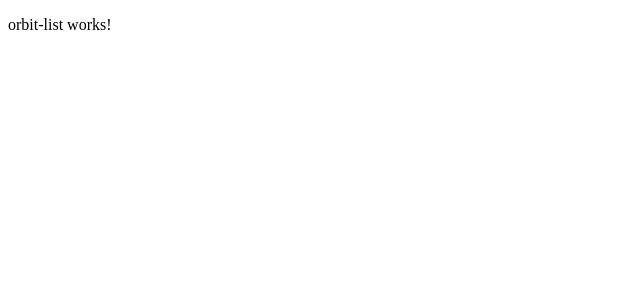
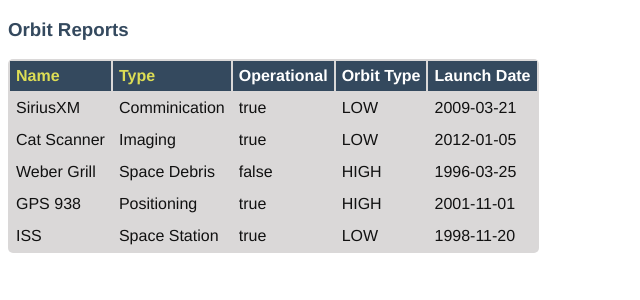
Before and after one commit to colefortner/orbit-report, an Angular app in the folder orbit-report/: page / in a window 1280 px wide. Shown: the top 300 px of the page, without its empty margins (0-640 px from the left). Built offline with nearby package versions, Linux system fonts and the light colour scheme.

Commit message:
4. Displayed Table of Satellites

```diff
--- a/orbit-report/src/app/app.component.css
+++ b/orbit-report/src/app/app.component.css
@@ -0,0 +1,14 @@
+
+.search-form {
+    margin-bottom: 40px;
+}
+
+button {
+    margin-left: 10px;
+    color: #fff;
+    background-color: #009b25;
+    border-radius: 4px;
+    padding: 2px 5px;
+    font-size: 18px;
+    cursor: pointer;
+}
--- a/orbit-report/src/app/app.component.ts
+++ b/orbit-report/src/app/app.component.ts
@@ -14,8 +14,8 @@
       new Satellite('SiriusXM', 'Comminication', '2009-03-21', 'LOW', true),
       new Satellite('Cat Scanner', 'Imaging', '2012-01-05', 'LOW', true),
       new Satellite('Weber Grill', 'Space Debris', '1996-03-25', 'HIGH', false),
-      new Satellite('SiriusXM', 'Comminication', '2001-11-01', 'HIGH', true),
-      new Satellite('SiriusXM', 'Comminication', '1998-11-20', 'LOW', true)
-    ]
+      new Satellite('GPS 938', 'Positioning', '2001-11-01', 'HIGH', true),
+      new Satellite('ISS', 'Space Station', '1998-11-20', 'LOW', true),
+    ];
   }
 }
--- a/orbit-report/src/app/orbit-list/orbit-list.component.css
+++ b/orbit-report/src/app/orbit-list/orbit-list.component.css
@@ -0,0 +1,28 @@
+.sortable {
+    cursor: pointer;
+    color: #dd5;
+}
+
+.warning {
+    background-color: #da8a8a;
+}
+
+table {
+  color: #111;
+  border-radius: 5px;
+  overflow: hidden;
+  margin: 12px 0;
+  min-width: 300px;
+  background: #dad8d8;
+}
+
+.header-row {
+    background: #34495E;
+    color: #fff
+}
+
+th, td {
+    text-align: left;
+    margin: 5px 10px;
+    padding: 6px;
+}
--- a/orbit-report/src/app/orbit-list/orbit-list.component.html
+++ b/orbit-report/src/app/orbit-list/orbit-list.component.html
@@ -1 +1,18 @@
-<p>orbit-list works!</p>
+<h3>Orbit Reports</h3>
+<table>
+    <tr class="header-row">
+        <th class="sortable">Name</th>
+        <th class="sortable">Type</th>
+        <th>Operational</th>
+        <th>Orbit Type</th>
+        <th>Launch Date</th>
+    </tr>
+    <tr *ngFor="let list of satellites">
+        <td> {{ list.name }} </td>
+        <td> {{ list.type }} </td>
+        <td> {{ list.operational }} </td>
+        <td> {{ list.orbitType }} </td>
+        <td> {{ list.launchDate }} </td>
+    </tr>
+
+</table>
--- a/orbit-report/src/app/satellite.ts
+++ b/orbit-report/src/app/satellite.ts
@@ -2,9 +2,14 @@
     name: string;
     orbitType: string;
     type: string;
+    operational: boolean;
     launchDate: string;
 
     constructor(name: string, type: string, launchDate: string, orbitType: string, operational: boolean ){
-
+        this.name = name;
+        this.orbitType = orbitType;
+        this.type = type;
+        this.operational = operational;
+        this.launchDate = launchDate;
     }
 }
--- a/orbit-report/src/index.html
+++ b/orbit-report/src/index.html
@@ -4,7 +4,15 @@
   <meta charset="utf-8">
   <title>OrbitReport</title>
   <base href="/">
+  <style>
+    body {
+      font-family: 'Helvetica', 'Courier';
+    }
 
+    h3 {
+        color: #34495E;
+    }
+  </style>
   <meta name="viewport" content="width=device-width, initial-scale=1">
   <link rel="icon" type="image/x-icon" href="favicon.ico">
 </head>
```
